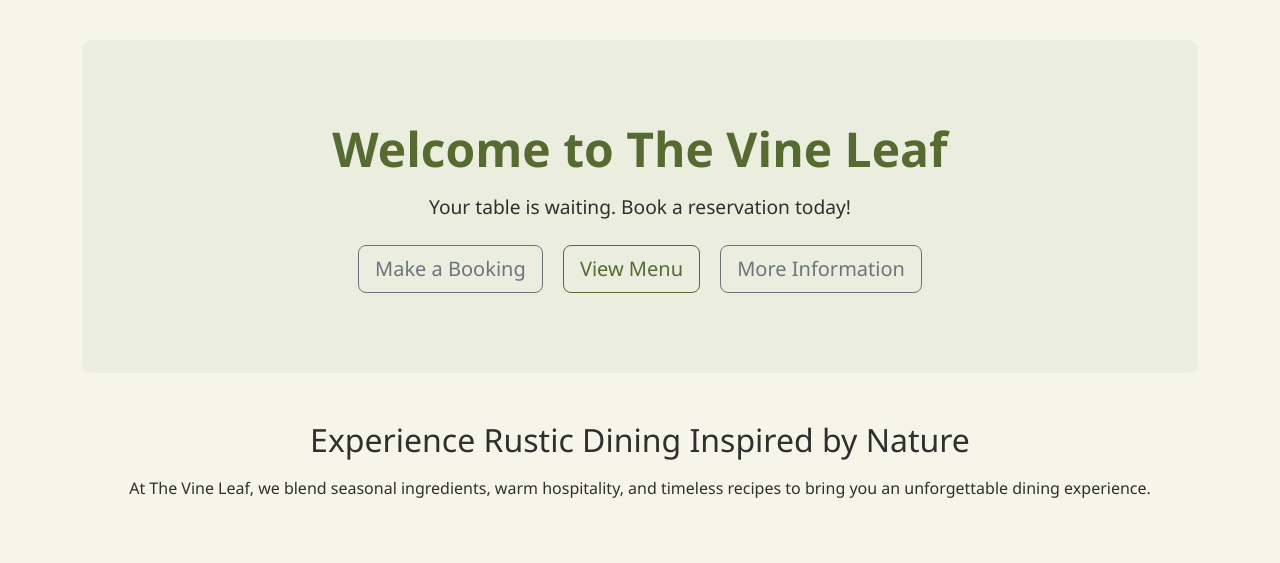
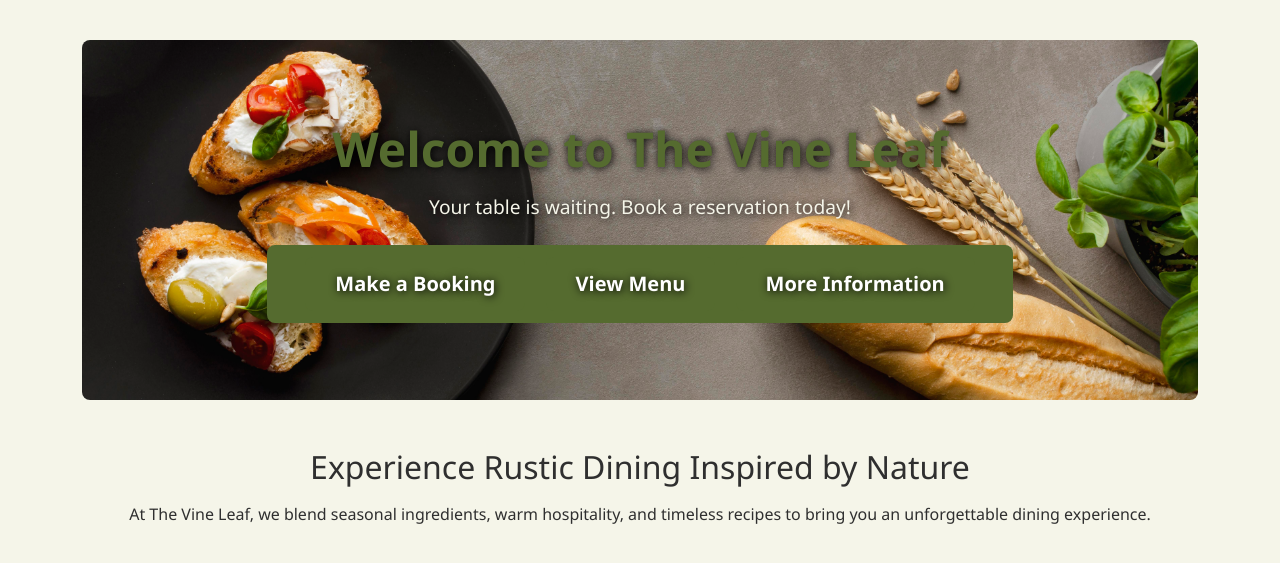
Before and after one commit to llama2409/Vineleaf-Milestone3, a Django app: page / in a window 1280 px wide. Shown: the part 56-619 px from the top of the page. Run offline with Django 5.2, Linux system fonts and the light colour scheme.

Commit message:
Add hero image, update button styles

```diff
--- a/vine_leaf/static/css/style.css
+++ b/vine_leaf/static/css/style.css
@@ -38,15 +38,37 @@ body {
     margin-top: 15px;
 }
 
-/* Custom green outline button */
-.menu-btn {
-    border-color: #556B2F !important;
-    color: #556B2F !important;
+.hero-section {
+    height: 45vh;
+    background-image: url('/static/images/hero.jpg');
+    background-size: cover;
+    background-position: center;
+    position: relative;
+    display: flex;
+    color: white;
+    text-shadow: 1px 1px 8px black;
+    border-radius: 8px;
 }
 
-.menu-btn:hover {
-    background-color: #556B2F !important;
-    color: #F5F5E9 !important;
+.hero-text {
+    position: relative;
+    z-index: 2;
+}
+
+.hero-buttons {
+    background-color: #556b2f; /* olive green */
+    color: white;
+    padding: 12px 30px;
+    border-radius: 8px;
+    font-weight: 600;
+    border: none;
+    transition: 0.3s ease;
+}
+
+.hero-subtitle {
+    font-size: 1.2rem;
+    color: #F5F5E9;
+    margin-top: 15px;
 }
 
 /* Menu page styles */
--- a/vine_leaf/templates/home.html
+++ b/vine_leaf/templates/home.html
@@ -6,17 +6,17 @@
 {% block content %}
 
 <!-- Hero Section -->
-<div class="hero-wrapper">
-    <div class="hero-content text-center">
+<div class="hero-wrapper hero-section">
+    <div class="hero-content hero-text text-center">
         <h1 class="hero-title">Welcome to The Vine Leaf</h1>
         <p class="hero-subtitle">
             Your table is waiting. Book a reservation today!
         </p>
 
         <div class="hero-buttons mt-4">
-            <a href="{% url 'booking' %}" class="btn btn-outline-secondary btn-lg mx-2">Make a Booking</a>
-            <a href="{% url 'menus' %}" class="btn btn-outline-secondary btn-lg mx-2 menu-btn">View Menu</a>
-            <a href="#" class="btn btn-outline-secondary btn-lg mx-2">More Information</a>
+            <a href="{% url 'booking' %}" class="btn btn-outline-secondary hero-buttons btn-lg mx-2">Make a Booking</a>
+            <a href="{% url 'menus' %}" class="btn btn-outline-secondary hero-buttons btn-lg mx-2 menu-btn">View Menu</a>
+            <a href="#" class="btn btn-outline-secondary hero-buttons btn-lg mx-2">More Information</a>
         </div>
     </div>
 </div>
```
Also changed, not shown: vine_leaf/static/images/hero.jpg (added).
